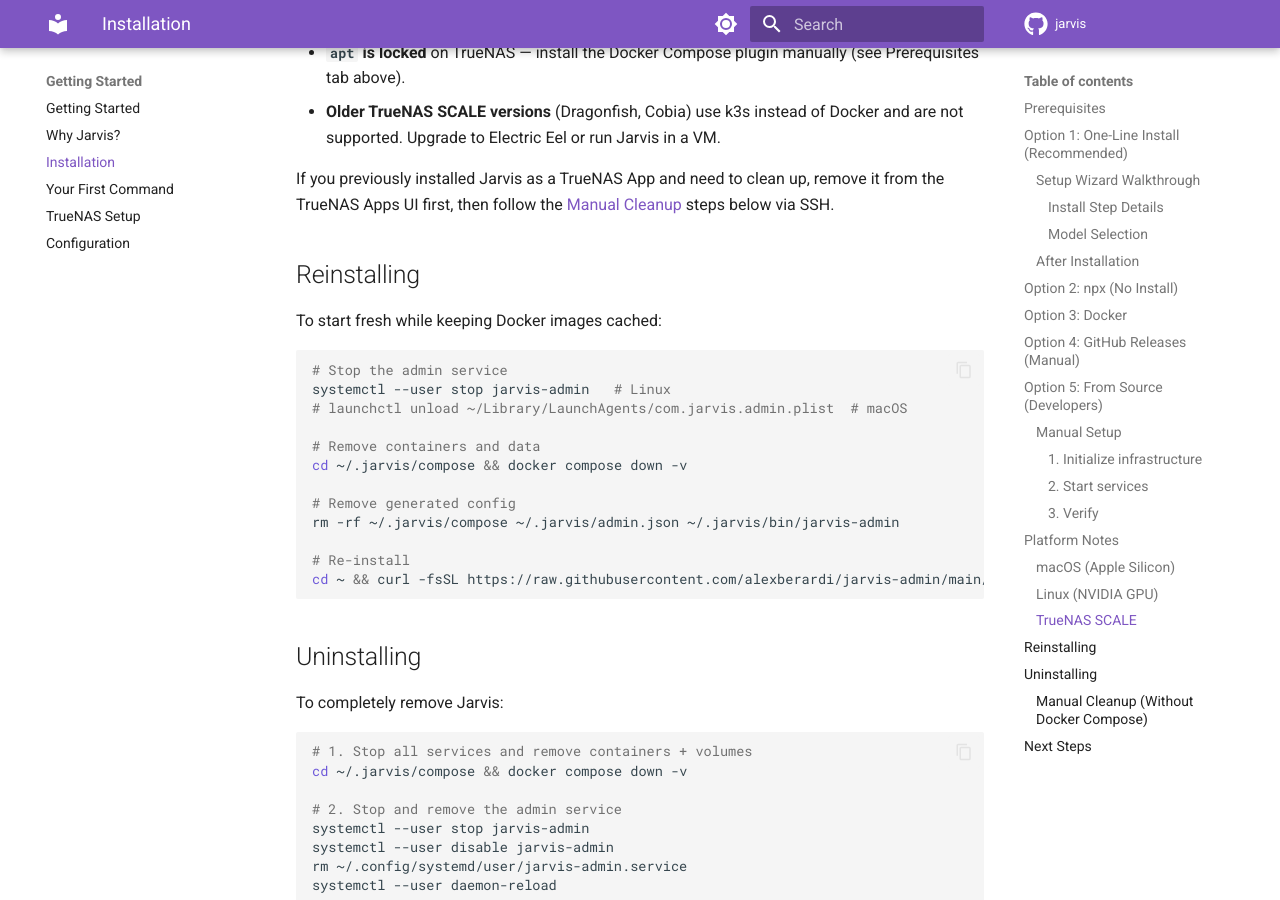
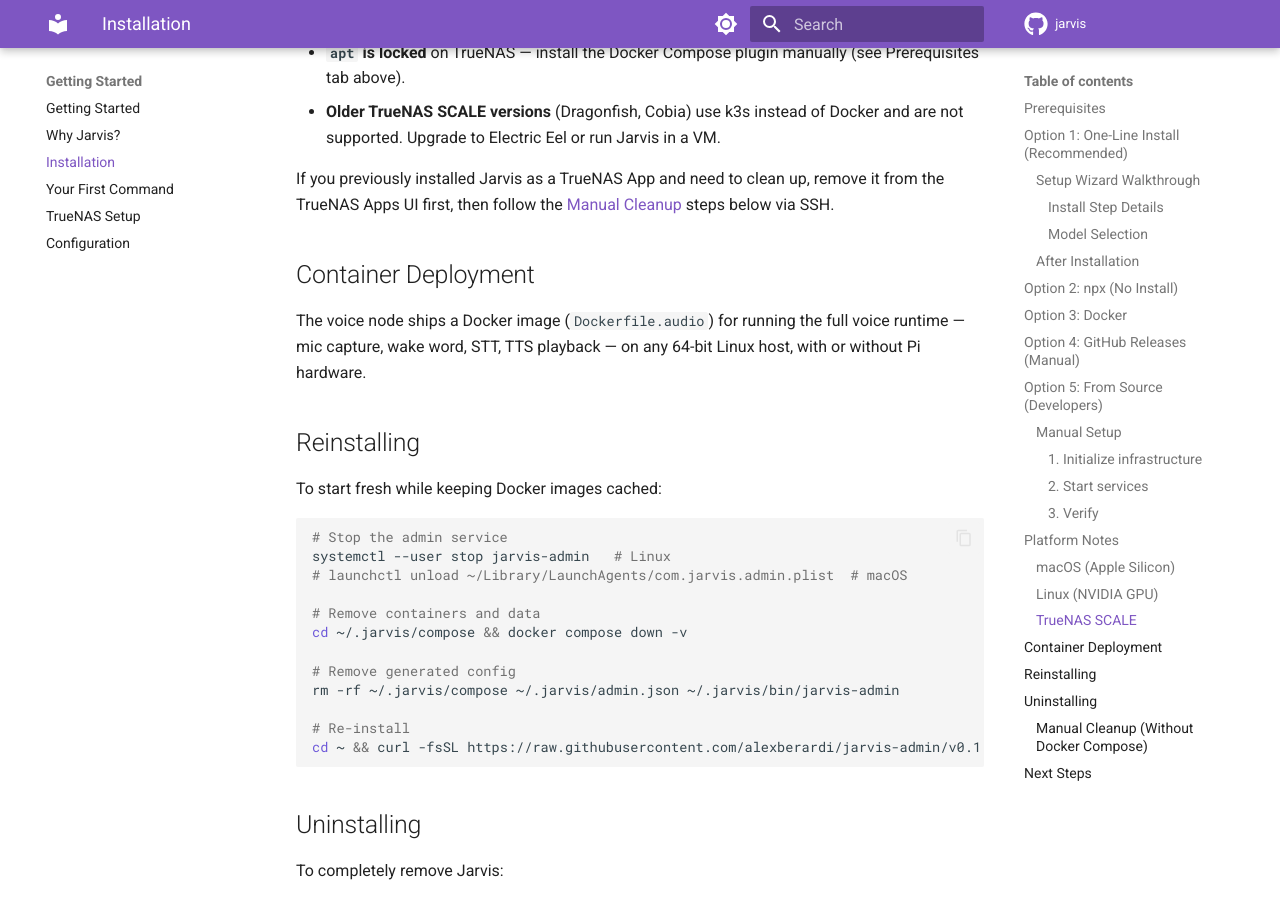
Before and after one commit to alexberardi/jarvis-docs, an MkDocs documentation site: the page built from docs/getting-started/installation.md, in a window 1280 px wide and 900 px high, scrolled down 6551 px. Built offline with MkDocs 1.6.1 and Material for MkDocs 9.7.7, drawn with Linux system fonts in a browser that asks for light colours; comment, search, counter and statistics services are not loaded; some of the changed lines change nothing that is shown; some of the changed text lies outside the part shown.

Commit message:
docs(jarvis-admin): pin install curl to v0.1.76

````diff
--- a/docs/getting-started/installation.md
+++ b/docs/getting-started/installation.md
@@ -121,7 +121,7 @@
 
 <!-- jarvis:install-cmd:start -->
 ```bash
-curl -fsSL https://raw.githubusercontent.com/alexberardi/jarvis-admin/main/install.sh | sh
+curl -fsSL https://raw.githubusercontent.com/alexberardi/jarvis-admin/v0.1.76/install.sh | sh
 ```
 <!-- jarvis:install-cmd:end -->
 
@@ -334,6 +334,10 @@
 
 If you previously installed Jarvis as a TrueNAS App and need to clean up, remove it from the TrueNAS Apps UI first, then follow the [Manual Cleanup](#manual-cleanup-without-docker-compose) steps below via SSH.
 
+## Container Deployment
+
+The voice node ships a Docker image (`Dockerfile.audio`) for running the full voice runtime — mic capture, wake word, STT, TTS playback — on any 64-bit Linux host, with or without Pi hardware.
+
 ## Reinstalling
 
 To start fresh while keeping Docker images cached:
@@ -350,7 +354,7 @@
 rm -rf ~/.jarvis/compose ~/.jarvis/admin.json ~/.jarvis/bin/jarvis-admin
 
 # Re-install
-cd ~ && curl -fsSL https://raw.githubusercontent.com/alexberardi/jarvis-admin/main/install.sh | sh
+cd ~ && curl -fsSL https://raw.githubusercontent.com/alexberardi/jarvis-admin/v0.1.76/install.sh | sh
 ```
 
 ## Uninstalling
````
